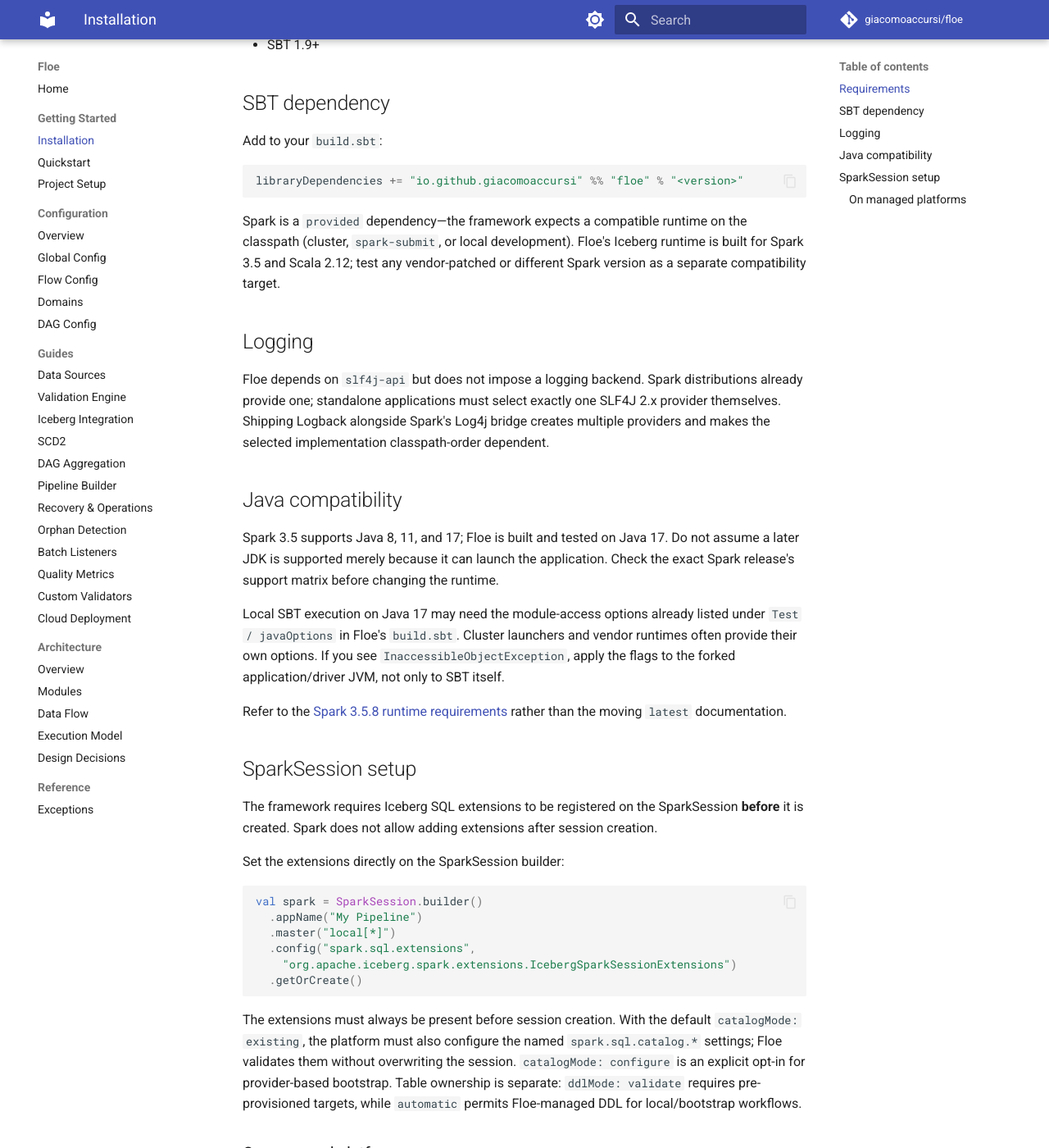
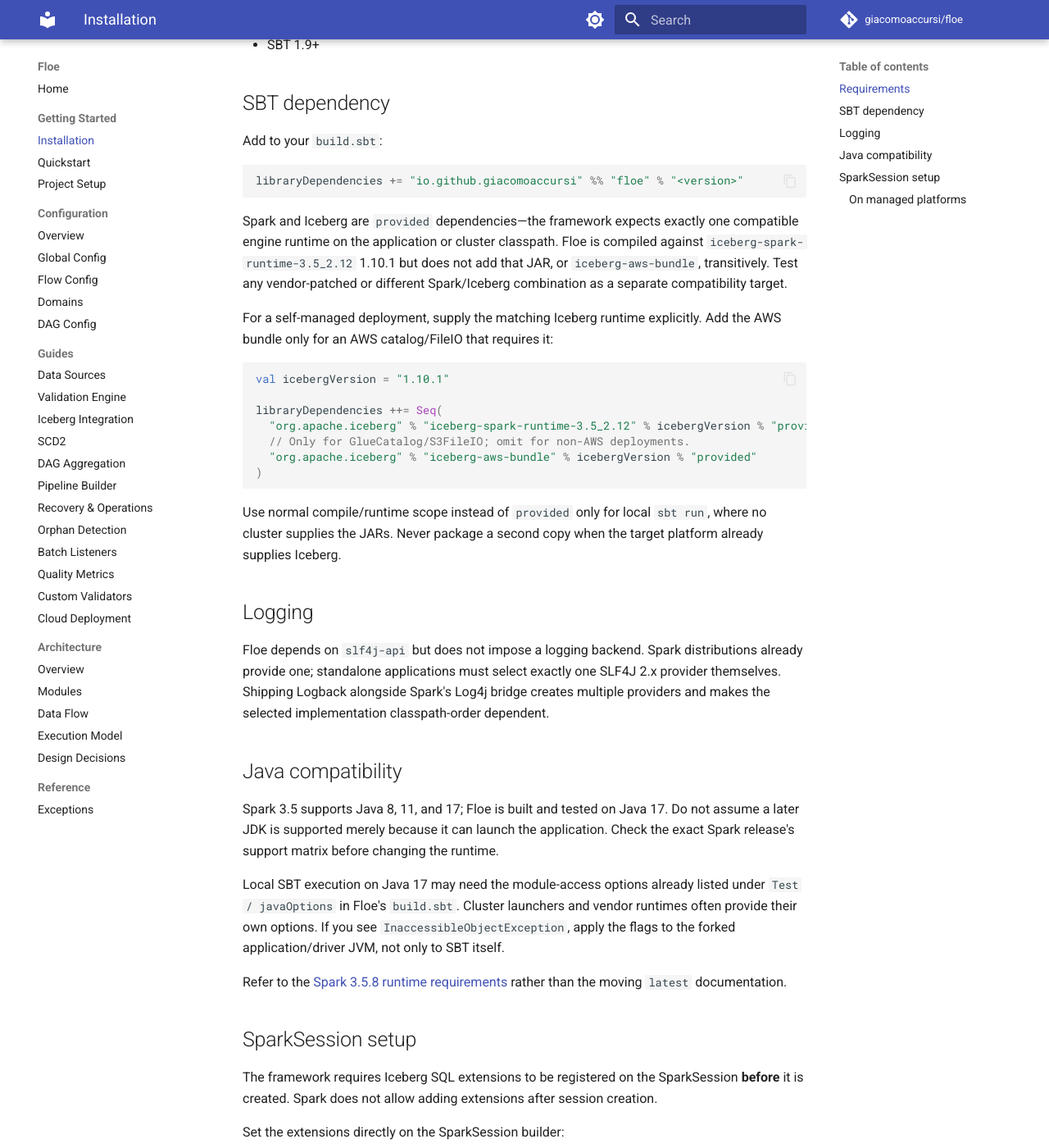
Before and after one commit to giacomoaccursi/Floe, an MkDocs documentation site: the page built from site-docs/getting-started/installation.md, in a window 1280 px wide and 1400 px high, scrolled down 289 px. Shown: the whole window at 82% size. Built offline with MkDocs 1.6.1 and Material for MkDocs 9.7.7, drawn with Linux system fonts in a browser that asks for light colours; comment, search, counter and statistics services are not loaded; some of the changed text lies outside the part shown.

Commit message:
docs: define runtime dependency ownership

````diff
--- a/site-docs/getting-started/installation.md
+++ b/site-docs/getting-started/installation.md
@@ -15,7 +15,21 @@
 libraryDependencies += "io.github.giacomoaccursi" %% "floe" % "<version>"
 ```
 
-Spark is a `provided` dependency—the framework expects a compatible runtime on the classpath (cluster, `spark-submit`, or local development). Floe's Iceberg runtime is built for Spark 3.5 and Scala 2.12; test any vendor-patched or different Spark version as a separate compatibility target.
+Spark and Iceberg are `provided` dependencies—the framework expects exactly one compatible engine runtime on the application or cluster classpath. Floe is compiled against `iceberg-spark-runtime-3.5_2.12` 1.10.1 but does not add that JAR, or `iceberg-aws-bundle`, transitively. Test any vendor-patched or different Spark/Iceberg combination as a separate compatibility target.
+
+For a self-managed deployment, supply the matching Iceberg runtime explicitly. Add the AWS bundle only for an AWS catalog/FileIO that requires it:
+
+```scala
+val icebergVersion = "1.10.1"
+
+libraryDependencies ++= Seq(
+  "org.apache.iceberg" % "iceberg-spark-runtime-3.5_2.12" % icebergVersion % "provided",
+  // Only for GlueCatalog/S3FileIO; omit for non-AWS deployments.
+  "org.apache.iceberg" % "iceberg-aws-bundle" % icebergVersion % "provided"
+)
+```
+
+Use normal compile/runtime scope instead of `provided` only for local `sbt run`, where no cluster supplies the JARs. Never package a second copy when the target platform already supplies Iceberg.
 
 ## Logging
 
@@ -48,4 +62,4 @@
 
 ### On managed platforms
 
-On Databricks, EMR, Dataproc, and Glue, the SparkSession may be pre-created by the platform. Configure the Iceberg extensions at cluster/job startup and verify that the platform's Spark, Scala, and Iceberg artifacts match Floe's compatibility matrix. Do not add a second Iceberg runtime JAR when the platform already supplies an incompatible copy.
+On Databricks, EMR, Dataproc, and Glue, the SparkSession may be pre-created by the platform. Configure the Iceberg extensions at cluster/job startup and verify that the platform's Spark, Scala, and Iceberg artifacts match Floe's compatibility matrix. Do not add a second Iceberg runtime JAR when the platform already supplies one; an incompatible platform version is an unsupported deployment, not something classpath ordering can repair.
````
Also changed, not shown: README.md (+3 -1 lines), site-docs/getting-started/project-setup.md (+5 -1 lines), site-docs/guides/iceberg.md (+1 -1 lines).
